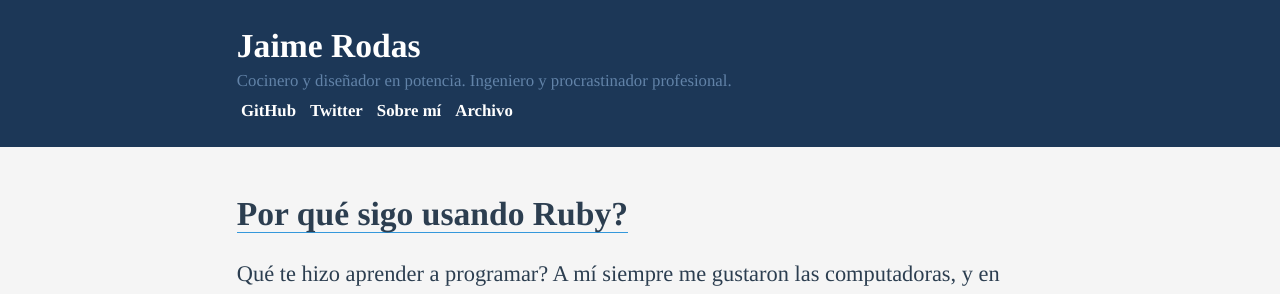
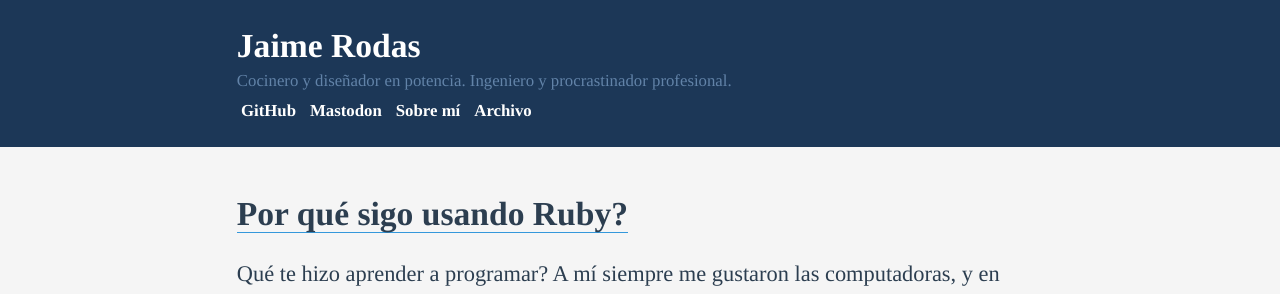
Before and after one commit to jaimerodas/jaimerodas.github.io, a Jekyll site: the page built from index.html, in a window 1280 px wide. Shown: the top 294 px of the page. Built offline with Jekyll 4.4.1, drawn with Linux system fonts in a browser that asks for light colours; some web fonts are replaced; the list of posts is cut into pages by our own code.

Commit message:
Update header.html

```diff
--- a/_includes/header.html
+++ b/_includes/header.html
@@ -6,7 +6,7 @@
     </div>
     <nav>
       <a href="https://github.com/jaimerodas">GitHub</a>
-      <a href="https://twitter.com/scylax">Twitter</a>
+      <a href="https://mastodon.social/@rodas">Mastodon</a>
       <a href="{{ '/acerca-de' | relative_url }}">Sobre mí</a>
       <a href="{{ '/archivo' | relative_url }}">Archivo</a>
     </nav>
```
